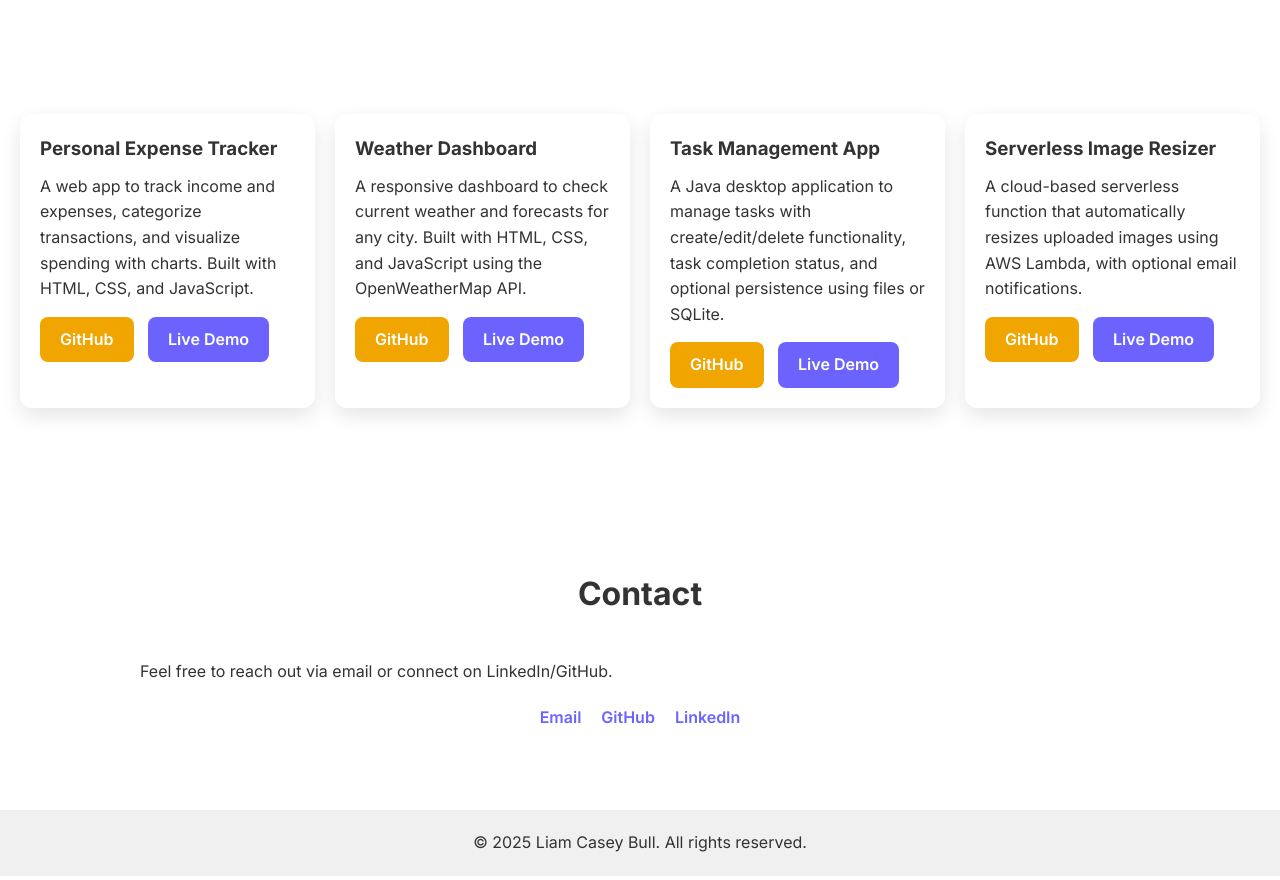
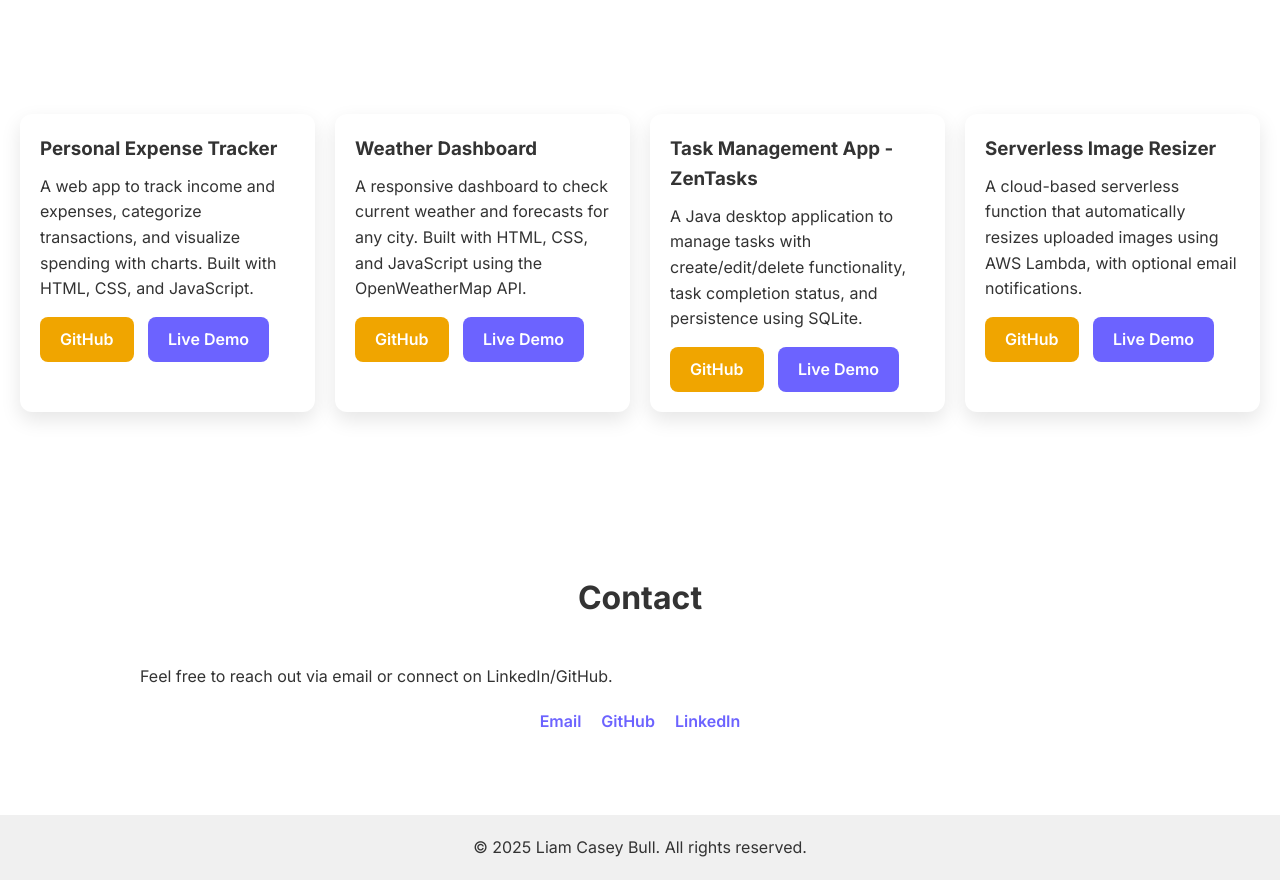
Before and after one commit to Juskiie/juskiie.github.io, a website: page index.html in a window 1280 px wide. Shown: the part 1160-2040 px from the top of the page. Drawn offline with Linux system fonts and the light colour scheme.

Commit message:
Updated project links to include new ZenTasks project.

```diff
--- a/index.html
+++ b/index.html
@@ -63,11 +63,11 @@
             <a href="#" class="btn btn-secondary">Live Demo</a>
         </div>
         <div class="project-card">
-            <h3>Task Management App</h3>
+            <h3>Task Management App - ZenTasks</h3>
             <p>
-                A Java desktop application to manage tasks with create/edit/delete functionality, task completion status, and optional persistence using files or SQLite.
+                A Java desktop application to manage tasks with create/edit/delete functionality, task completion status, and persistence using SQLite.
             </p>
-            <a href="#" class="btn">GitHub</a>
+            <a href="https://github.com/Juskiie/ZenTasks" class="btn">GitHub</a>
             <a href="#" class="btn btn-secondary">Live Demo</a>
         </div>
         <div class="project-card">
```
